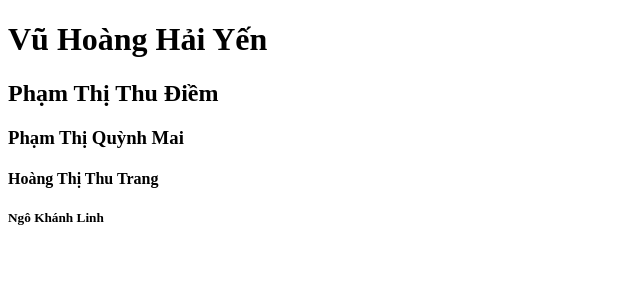
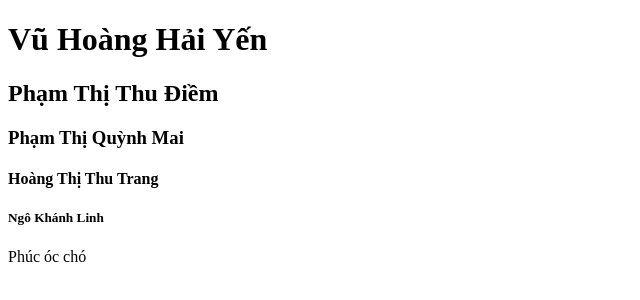
Before and after one commit to Linh7924/nghichti, a plain HTML site: page index.html in a window 1280 px wide. Shown: the whole page, without its empty margins (0-640 px from the left). Drawn offline with Linux system fonts and the light colour scheme.

Commit message:
Update index.html

```diff
--- a/index.html
+++ b/index.html
@@ -8,5 +8,6 @@
   <h3> Phạm Thị Quỳnh Mai</h3>
   <h4> Hoàng Thị Thu Trang</h4>
   <h5> Ngô Khánh Linh</h5>
+  <p> Phúc óc chó</p>
 </body>
 </html>
```
